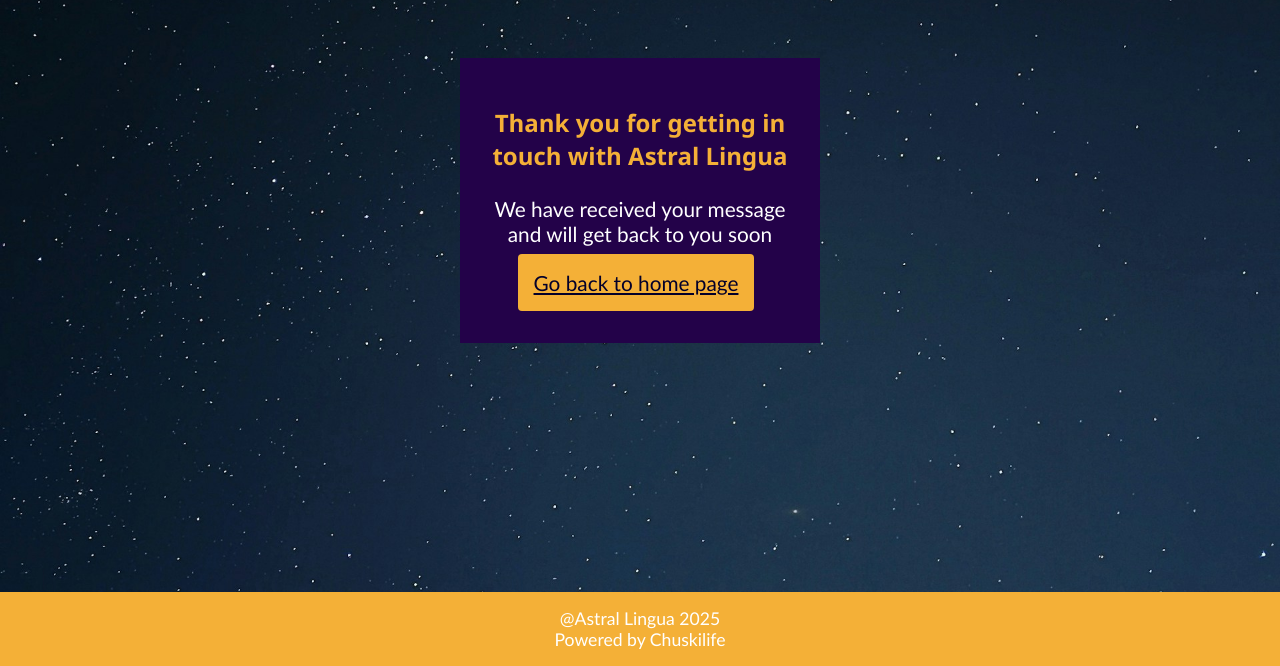
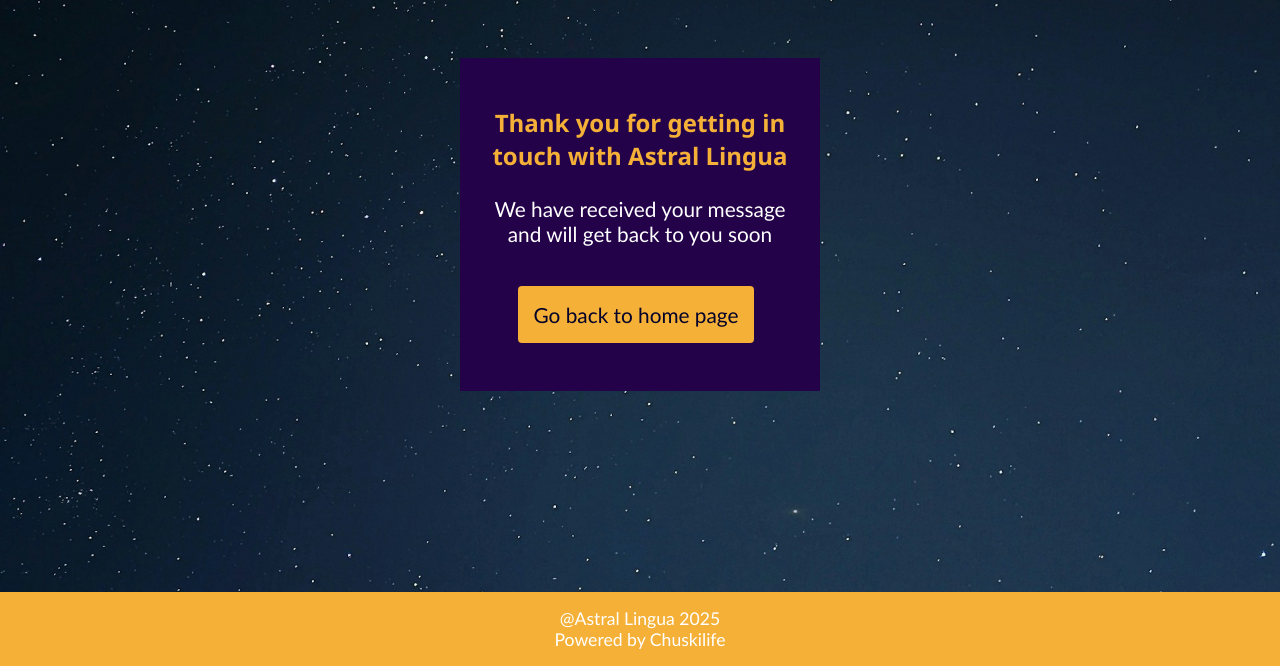
Before and after one commit to jorgeoliart/al-comingsoon-v2, a website built with Vite: page thankyou.html in a window 1280 px wide. Shown: the part 134-800 px from the top of the page. Built offline with nearby package versions, Linux system fonts and the light colour scheme.

Commit message:
Changes to <a> in success page

```diff
--- a/src/style.css
+++ b/src/style.css
@@ -307,6 +307,11 @@
   margin-bottom: var(--space-md);
 }
 
+.success-message-container a.success-back-button {
+  display: inline-block;
+  text-decoration: none;
+}
+
 /* --- Media queries --- */
 /* -- TABLET IN PORTRATIT */
 @media (min-width: 768px) and (max-width: 1023px) {
```
Also changed, not shown: dist/index.html.
